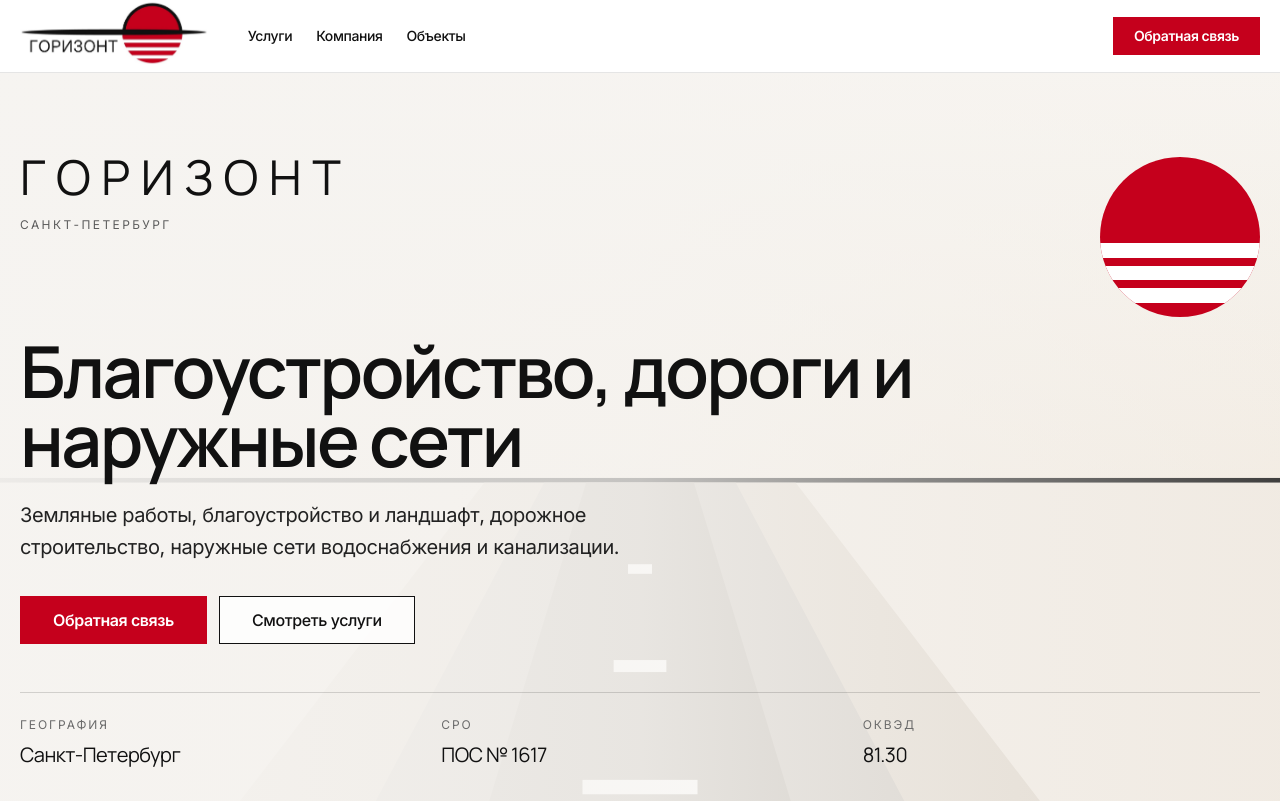
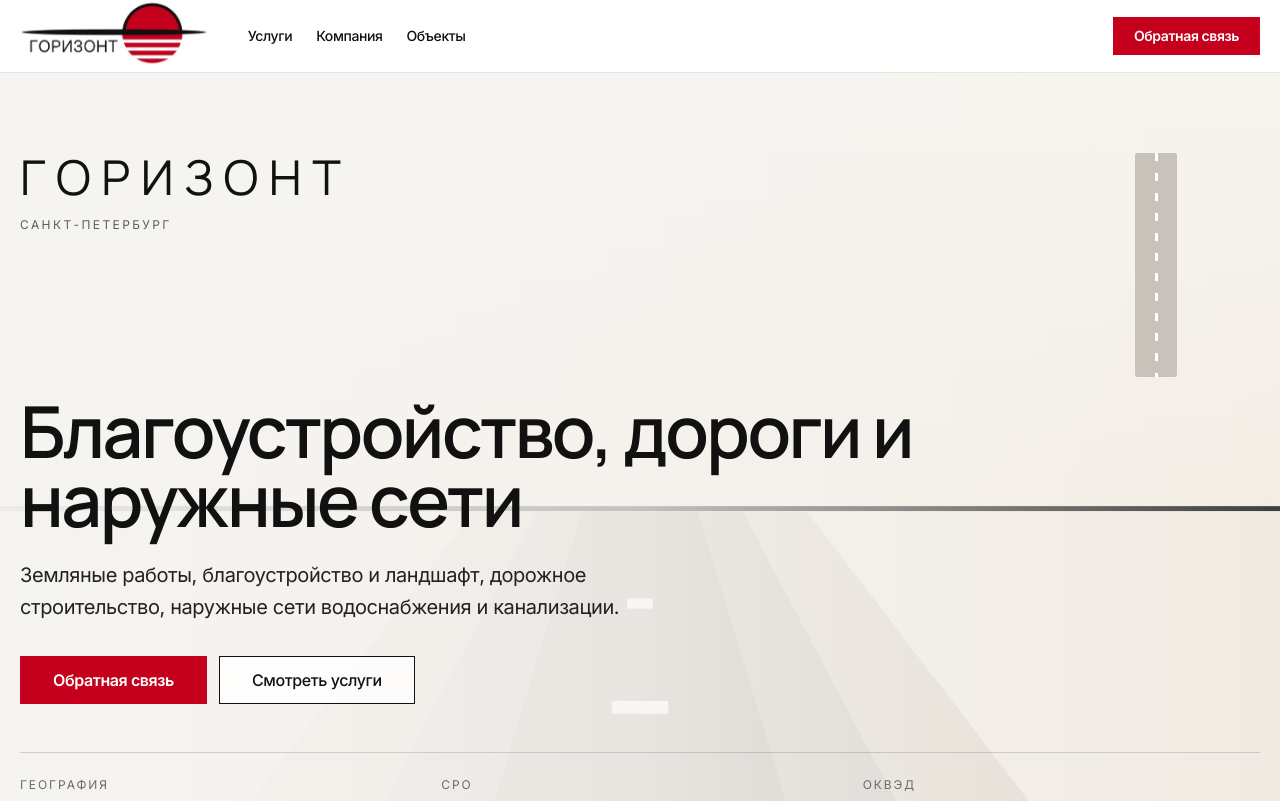
Before and after one commit to efim21350-maker/gorizont-site, a Next.js app: page / in a window 1280 px wide. Shown: the top 801 px of the page. Built offline with nearby package versions, Linux system fonts and the light colour scheme.

Commit message:
feat: assemble the mark where the vertical road was
The right-hand road is a button. A click builds the line,
the disk, the lower stripes, then the name letter by letter.

```diff
--- a/src/assets/styles/base.css
+++ b/src/assets/styles/base.css
@@ -132,13 +132,199 @@
   animation: logo-strike 0.46s cubic-bezier(0.16, 0.84, 0.32, 1) both;
 }
 
+.road-mark {
+  position: relative;
+  display: block;
+  height: 100%;
+  width: 100%;
+}
+
+.road-mark-stage,
+.road-mark-road {
+  position: absolute;
+  inset: 0;
+}
+
+.road-mark-road {
+  display: flex;
+  justify-content: center;
+  opacity: 1;
+}
+
+.road-mark-dashes {
+  width: 2.6rem;
+  height: 100%;
+  border-radius: 2px;
+  background:
+    repeating-linear-gradient(to bottom, #fff 0 8px, transparent 8px 20px) center / 3px 100% no-repeat,
+    #c8c2ba;
+}
+
+.road-mark.is-built .road-mark-road {
+  animation: road-mark-out 0.2s ease forwards;
+}
+
+.road-mark-line {
+  position: absolute;
+  top: 42%;
+  right: 0;
+  left: 0;
+  height: 4px;
+  transform: scaleX(0);
+  transform-origin: left center;
+  background: #111;
+}
+
+.road-mark.is-built .road-mark-line {
+  animation: road-mark-line 0.32s cubic-bezier(0.2, 0.8, 0.2, 1) 0.2s forwards;
+}
+
+.road-mark-disk-slot {
+  position: absolute;
+  top: 42%;
+  right: 0;
+  width: 46%;
+  height: 42%;
+  transform: translateY(-50%);
+}
+
+.road-mark-disk {
+  position: relative;
+  display: block;
+  height: 100%;
+  width: 100%;
+  transform: scale(0);
+  transform-origin: center;
+  overflow: hidden;
+  border-radius: 9999px;
+  background: #c5001c;
+}
+
+.road-mark.is-built .road-mark-disk {
+  animation: road-mark-disk 0.28s cubic-bezier(0.16, 0.84, 0.24, 1) 0.52s forwards;
+}
+
+.road-mark-stripe {
+  position: absolute;
+  right: 0;
+  left: 0;
+  height: 9%;
+  opacity: 0;
+  background: #fff;
+}
+
+.road-mark-stripe:nth-child(1) {
+  top: 54%;
+}
+
+.road-mark-stripe:nth-child(2) {
+  top: 68%;
+}
+
+.road-mark-stripe:nth-child(3) {
+  top: 82%;
+}
+
+.road-mark.is-built .road-mark-stripe {
+  animation: road-mark-stripe 0.16s ease forwards;
+}
+
+.road-mark-name {
+  position: absolute;
+  top: 58%;
+  right: 0;
+  left: 0;
+  display: flex;
+  justify-content: space-between;
+  font-weight: 600;
+  font-size: 0.72rem;
+  letter-spacing: 0;
+}
+
+.road-mark-letter {
+  opacity: 0;
+}
+
+.road-mark.is-built .road-mark-letter {
+  animation: road-mark-letter 0.14s ease forwards;
+}
+
+@keyframes road-mark-out {
+  to {
+    opacity: 0;
+    visibility: hidden;
+  }
+}
+
+@keyframes road-mark-line {
+  to {
+    transform: scaleX(1);
+  }
+}
+
+@keyframes road-mark-disk {
+  to {
+    transform: scale(1);
+  }
+}
+
+@keyframes road-mark-stripe {
+  to {
+    opacity: 1;
+  }
+}
+
+@keyframes road-mark-letter {
+  from {
+    opacity: 0;
+    transform: translateY(6px);
+  }
+  to {
+    opacity: 1;
+    transform: none;
+  }
+}
+
+.road-mark.is-reduced.is-built .road-mark-road {
+  animation: none;
+  opacity: 0;
+  visibility: hidden;
+}
+
+.road-mark.is-reduced.is-built .road-mark-line,
+.road-mark.is-reduced.is-built .road-mark-disk,
+.road-mark.is-reduced.is-built .road-mark-stripe,
+.road-mark.is-reduced.is-built .road-mark-letter {
+  animation: none;
+  opacity: 1;
+  transform: none;
+}
+
 @media (prefers-reduced-motion: reduce) {
   .horizon-line,
   .horizon-sun,
   .hero-copy,
   .logo-reveal,
-  .logo-strike {
+  .logo-strike,
+  .road-mark.is-built .road-mark-road,
+  .road-mark.is-built .road-mark-line,
+  .road-mark.is-built .road-mark-disk,
+  .road-mark.is-built .road-mark-stripe,
+  .road-mark.is-built .road-mark-letter {
     animation: none;
+  }
+
+  .road-mark.is-built .road-mark-road {
+    opacity: 0;
+    visibility: hidden;
+  }
+
+  .road-mark.is-built .road-mark-line,
+  .road-mark.is-built .road-mark-disk,
+  .road-mark.is-built .road-mark-stripe,
+  .road-mark.is-built .road-mark-letter {
+    opacity: 1;
+    transform: none;
   }
 
   .horizon-sun {
--- a/src/components/atoms/Logo.tsx
+++ b/src/components/atoms/Logo.tsx
@@ -62,21 +62,4 @@ export function BrandWordmark({ className = '' }: { className?: string }) {
   );
 }
 
-export function SunSign({ className = '' }: { className?: string }) {
-  return (
-    <button
-      type="button"
-      aria-label="Показать название Горизонт"
-      className={`group relative shrink-0 overflow-hidden rounded-full bg-[#C5001C] focus-visible:outline focus-visible:outline-2 focus-visible:outline-offset-4 focus-visible:outline-[#111] ${className}`}
-      onClick={() => {
-        window.dispatchEvent(new CustomEvent(LOGO_REPLAY_EVENT, { detail: { sharp: true } }));
-      }}
-    >
-      <span className="absolute inset-x-0 top-[54%] h-[9%] bg-white" />
-      <span className="absolute inset-x-0 top-[68%] h-[9%] bg-white" />
-      <span className="absolute inset-x-0 top-[82%] h-[9%] bg-white" />
-    </button>
-  );
-}
-
 export default Logo;
--- a/src/components/site/HorizonHero.tsx
+++ b/src/components/site/HorizonHero.tsx
@@ -1,6 +1,7 @@
 import Link from 'next/link';
 
-import { BrandWordmark, SunSign } from '~/components/atoms/Logo';
+import { BrandWordmark } from '~/components/atoms/Logo';
+import { RoadMarkButton } from '~/components/site/RoadMarkButton';
 import { FeedbackButton } from '~/components/feedback/FeedbackProvider';
 import { company } from '~/lib/company';
 
@@ -51,7 +52,7 @@ export default function HorizonHero() {
             <BrandWordmark className="text-3xl md:text-5xl" />
             <p className="hero-copy mt-4 text-xs tracking-[0.2em] text-[#5c5c5c] uppercase">Санкт-Петербург</p>
           </div>
-          <SunSign className="mt-1 h-20 w-20 md:h-40 md:w-40" />
+          <RoadMarkButton className="h-40 w-32 md:h-56 md:w-52" />
         </div>
         <h1 className="hero-copy mt-5 max-w-5xl font-display text-[clamp(2.5rem,5.6vw,5rem)] leading-[0.96] font-semibold tracking-[-0.035em] text-[#111]">
           Благоустройство, дороги и наружные сети
--- /dev/null
+++ b/src/components/site/RoadMarkButton.tsx
@@ -0,0 +1,64 @@
+'use client';
+
+import { useEffect, useState } from 'react';
+
+const LETTERS = ['Г', 'О', 'Р', 'И', 'З', 'О', 'Н', 'Т'] as const;
+
+export function RoadMarkButton({ className = '' }: { className?: string }) {
+  const [run, setRun] = useState(0);
+  const [built, setBuilt] = useState(false);
+  const [reduced, setReduced] = useState(false);
+
+  useEffect(() => {
+    const media = window.matchMedia('(prefers-reduced-motion: reduce)');
+    const apply = () => setReduced(media.matches);
+    apply();
+    media.addEventListener('change', apply);
+    return () => media.removeEventListener('change', apply);
+  }, []);
+
+  const play = () => {
+    setBuilt(false);
+    window.setTimeout(() => {
+      setRun((value) => value + 1);
+      setBuilt(true);
+    }, 40);
+  };
+
+  return (
+    <button
+      type="button"
+      aria-label={built ? 'Повторить сборку знака Горизонт' : 'Собрать знак Горизонт'}
+      onClick={play}
+      className={`relative shrink-0 focus-visible:outline focus-visible:outline-2 focus-visible:outline-offset-4 focus-visible:outline-[#111] ${className}`}
+    >
+      <span key={run} className={`road-mark ${built ? 'is-built' : ''} ${reduced ? 'is-reduced' : ''}`}>
+        <span className="road-mark-stage" aria-hidden={built ? undefined : true}>
+          <span data-part="line" className="road-mark-line" />
+          <span className="road-mark-disk-slot">
+            <span data-part="disk" className="road-mark-disk">
+              <span data-part="stripe" className="road-mark-stripe" style={{ animationDelay: '0.86s' }} />
+              <span data-part="stripe" className="road-mark-stripe" style={{ animationDelay: '0.98s' }} />
+              <span data-part="stripe" className="road-mark-stripe" style={{ animationDelay: '1.1s' }} />
+            </span>
+          </span>
+          <span className="road-mark-name" aria-hidden="true">
+            {LETTERS.map((letter, index) => (
+              <span
+                key={`${letter}-${index}`}
+                data-part="letter"
+                className="road-mark-letter"
+                style={{ animationDelay: `${1.28 + index * 0.07}s` }}
+              >
+                {letter}
+              </span>
+            ))}
+          </span>
+        </span>
+        <span data-part="road" className="road-mark-road" aria-hidden="true">
+          <span className="road-mark-dashes" />
+        </span>
+      </span>
+    </button>
+  );
+}
```
